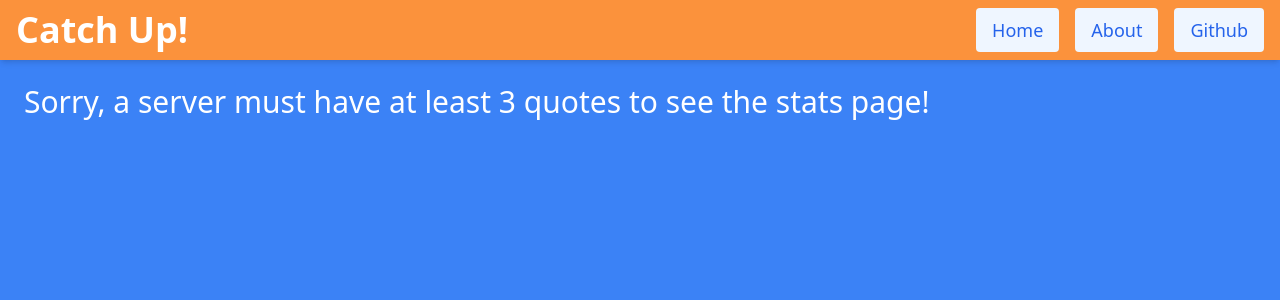
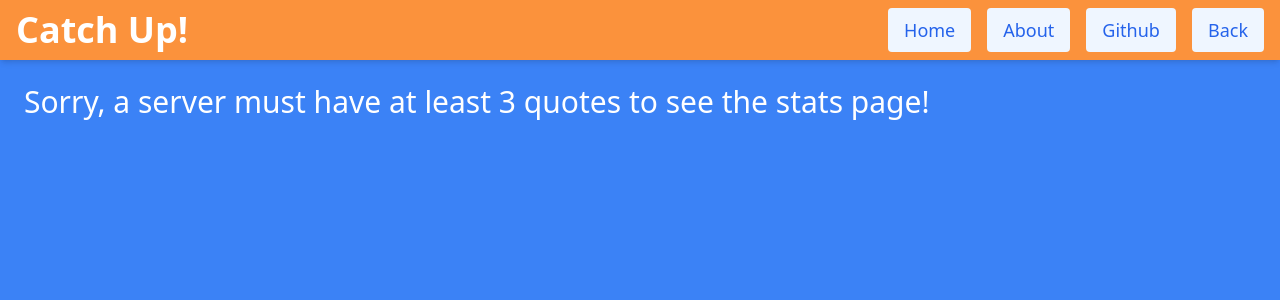
Before and after one commit to yearlongmason/Catch-Up, a Django app: page /servers/roster/stats/ in a window 1280 px wide. Shown: the top 300 px of the page. Run offline with Django 5.2, Linux system fonts and the light colour scheme; the visitor is signed in with stand-in values (Sample User, id 1); data that the repository does not hold is empty; some libraries are stand-ins or nearby versions.

Commit message:
Added back button to navbar

```diff
--- a/catchup/app/templates/about.html
+++ b/catchup/app/templates/about.html
@@ -18,6 +18,7 @@
                 <button onclick="document.getElementById('homeLink').click();" class="text-blue-600 hover:text-blue-50 bg-blue-50 hover:bg-blue-700 px-4 py-2 rounded"><a id="homeLink" class="text-lg" href="/">Home</a></button>
                 <button onclick="document.getElementById('aboutLink').click();" class="text-blue-600 hover:text-blue-50 bg-blue-50 hover:bg-blue-700 px-4 py-2 rounded"><a id="aboutLink" class="text-lg" href="">About</a></button>
                 <button onclick="document.getElementById('githubLink').click();" class="text-blue-600 hover:text-blue-50 bg-blue-50 hover:bg-blue-700 px-4 py-2 rounded"><a id="githubLink"  target="_blank" class="text-lg" href="https://github.com/yearlongmason/Catch-Up">Github</a></button>
+                <button onclick="history.back();" class="text-blue-600 hover:text-blue-50 bg-blue-50 hover:bg-blue-700 px-4 py-2 rounded text-lg">Back</button>
             </div>
         </div>
     </nav>
--- a/catchup/app/templates/guessinggame.html
+++ b/catchup/app/templates/guessinggame.html
@@ -17,6 +17,7 @@
             <button onclick="document.getElementById('homeLink').click();" class="text-blue-600 hover:text-blue-50 bg-blue-50 hover:bg-blue-700 px-4 py-2 rounded"><a id="homeLink" class="text-lg" href="/">Home</a></button>
             <button onclick="document.getElementById('aboutLink').click();" class="text-blue-600 hover:text-blue-50 bg-blue-50 hover:bg-blue-700 px-4 py-2 rounded"><a id="aboutLink" class="text-lg" href="../../../../about/">About</a></button>
             <button onclick="document.getElementById('githubLink').click();" class="text-blue-600 hover:text-blue-50 bg-blue-50 hover:bg-blue-700 px-4 py-2 rounded"><a id="githubLink" target="_blank" class="text-lg" href="https://github.com/yearlongmason/Catch-Up">Github</a></button>
+            <button onclick="history.back();" class="text-blue-600 hover:text-blue-50 bg-blue-50 hover:bg-blue-700 px-4 py-2 rounded text-lg">Back</button>
           </div>
         </div>
     </nav>
--- a/catchup/app/templates/minigames.html
+++ b/catchup/app/templates/minigames.html
@@ -14,8 +14,9 @@
           <h2 class="text-4xl font-semibold">Catch Up!</h2>
           <div class="flex flex-nowrap space-x-4">
             <button onclick="document.getElementById('homeLink').click();" class="text-blue-600 hover:text-blue-50 bg-blue-50 hover:bg-blue-700 px-4 py-2 rounded"><a id="homeLink" class="text-lg" href="/">Home</a></button>
-            <button onclick="document.getElementById('aboutLink').click();" class="text-blue-600 hover:text-blue-50 bg-blue-50 hover:bg-blue-700 px-4 py-2 rounded"><a id="aboutLink" class="text-lg" href="../../about/">About</a></button>
+            <button onclick="document.getElementById('aboutLink').click();" class="text-blue-600 hover:text-blue-50 bg-blue-50 hover:bg-blue-700 px-4 py-2 rounded"><a id="aboutLink" class="text-lg" href="../../../about/">About</a></button>
             <button onclick="document.getElementById('githubLink').click();" class="text-blue-600 hover:text-blue-50 bg-blue-50 hover:bg-blue-700 px-4 py-2 rounded"><a id="githubLink" target="_blank" class="text-lg" href="https://github.com/yearlongmason/Catch-Up">Github</a></button>
+            <button onclick="history.back();" class="text-blue-600 hover:text-blue-50 bg-blue-50 hover:bg-blue-700 px-4 py-2 rounded text-lg">Back</button>
           </div>
         </div>
     </nav>
--- a/catchup/app/templates/roster.html
+++ b/catchup/app/templates/roster.html
@@ -24,7 +24,8 @@
             <button onclick="document.getElementById('homeLink').click();" class="text-blue-600 hover:text-blue-50 bg-blue-50 hover:bg-blue-700 px-4 py-2 rounded"><a id="homeLink" class="text-lg" href="/">Home</a></button>
             <button onclick="document.getElementById('aboutLink').click();" class="text-blue-600 hover:text-blue-50 bg-blue-50 hover:bg-blue-700 px-4 py-2 rounded"><a id="aboutLink" class="text-lg" href="about/">About</a></button>
             <button onclick="document.getElementById('githubLink').click();" class="text-blue-600 hover:text-blue-50 bg-blue-50 hover:bg-blue-700 px-4 py-2 rounded"><a id="githubLink" target="_blank" class="text-lg" href="https://github.com/yearlongmason/Catch-Up">Github</a></button>
-          </div>
+            <button onclick="history.back();" class="text-blue-600 hover:text-blue-50 bg-blue-50 hover:bg-blue-700 px-4 py-2 rounded text-lg">Back</button>
+        </div>
         </div>
     </nav>
 
--- a/catchup/app/templates/servers.html
+++ b/catchup/app/templates/servers.html
@@ -19,6 +19,7 @@
                 <button onclick="document.getElementById('homeLink').click();" class="text-blue-600 hover:text-blue-50 bg-blue-50 hover:bg-blue-700 px-4 py-2 rounded"><a id="homeLink" class="text-lg" href="/">Home</a></button>
                 <button onclick="document.getElementById('aboutLink').click();" class="text-blue-600 hover:text-blue-50 bg-blue-50 hover:bg-blue-700 px-4 py-2 rounded"><a id="aboutLink" class="text-lg" href="../about/">About</a></button>
                 <button onclick="document.getElementById('githubLink').click();" class="text-blue-600 hover:text-blue-50 bg-blue-50 hover:bg-blue-700 px-4 py-2 rounded"><a id="githubLink" target="_blank" class="text-lg" href="https://github.com/yearlongmason/Catch-Up">Github</a></button>
+                <button onclick="history.back();" class="text-blue-600 hover:text-blue-50 bg-blue-50 hover:bg-blue-700 px-4 py-2 rounded text-lg">Back</button>
             </div>
         </div>
     </nav>
--- a/catchup/app/templates/stats.html
+++ b/catchup/app/templates/stats.html
@@ -35,8 +35,9 @@
           <h2 class="text-4xl font-semibold">Catch Up!</h2>
           <div class="flex flex-nowrap space-x-4">
             <button onclick="document.getElementById('homeLink').click();" class="text-blue-600 hover:text-blue-50 bg-blue-50 hover:bg-blue-700 px-4 py-2 rounded"><a id="homeLink" class="text-lg" href="/">Home</a></button>
-            <button onclick="document.getElementById('aboutLink').click();" class="text-blue-600 hover:text-blue-50 bg-blue-50 hover:bg-blue-700 px-4 py-2 rounded"><a id="aboutLink" class="text-lg" href="../../about/">About</a></button>
+            <button onclick="document.getElementById('aboutLink').click();" class="text-blue-600 hover:text-blue-50 bg-blue-50 hover:bg-blue-700 px-4 py-2 rounded"><a id="aboutLink" class="text-lg" href="../../../about/">About</a></button>
             <button onclick="document.getElementById('githubLink').click();" class="text-blue-600 hover:text-blue-50 bg-blue-50 hover:bg-blue-700 px-4 py-2 rounded"><a id="githubLink" target="_blank" class="text-lg" href="https://github.com/yearlongmason/Catch-Up">Github</a></button>
+            <button onclick="history.back();" class="text-blue-600 hover:text-blue-50 bg-blue-50 hover:bg-blue-700 px-4 py-2 rounded text-lg">Back</button>
           </div>
         </div>
     </nav>
--- a/catchup/app/templates/wordScramble.html
+++ b/catchup/app/templates/wordScramble.html
@@ -17,6 +17,7 @@
             <button onclick="document.getElementById('homeLink').click();" class="text-blue-600 hover:text-blue-50 bg-blue-50 hover:bg-blue-700 px-4 py-2 rounded"><a id="homeLink" class="text-lg" href="/">Home</a></button>
             <button onclick="document.getElementById('aboutLink').click();" class="text-blue-600 hover:text-blue-50 bg-blue-50 hover:bg-blue-700 px-4 py-2 rounded"><a id="aboutLink" class="text-lg" href="../../../../about/">About</a></button>
             <button onclick="document.getElementById('githubLink').click();" class="text-blue-600 hover:text-blue-50 bg-blue-50 hover:bg-blue-700 px-4 py-2 rounded"><a id="githubLink" target="_blank" class="text-lg" href="https://github.com/yearlongmason/Catch-Up">Github</a></button>
+            <button onclick="history.back();" class="text-blue-600 hover:text-blue-50 bg-blue-50 hover:bg-blue-700 px-4 py-2 rounded text-lg">Back</button>
           </div>
         </div>
     </nav>
```
Lines whose indentation alone changed are shown as unchanged.
